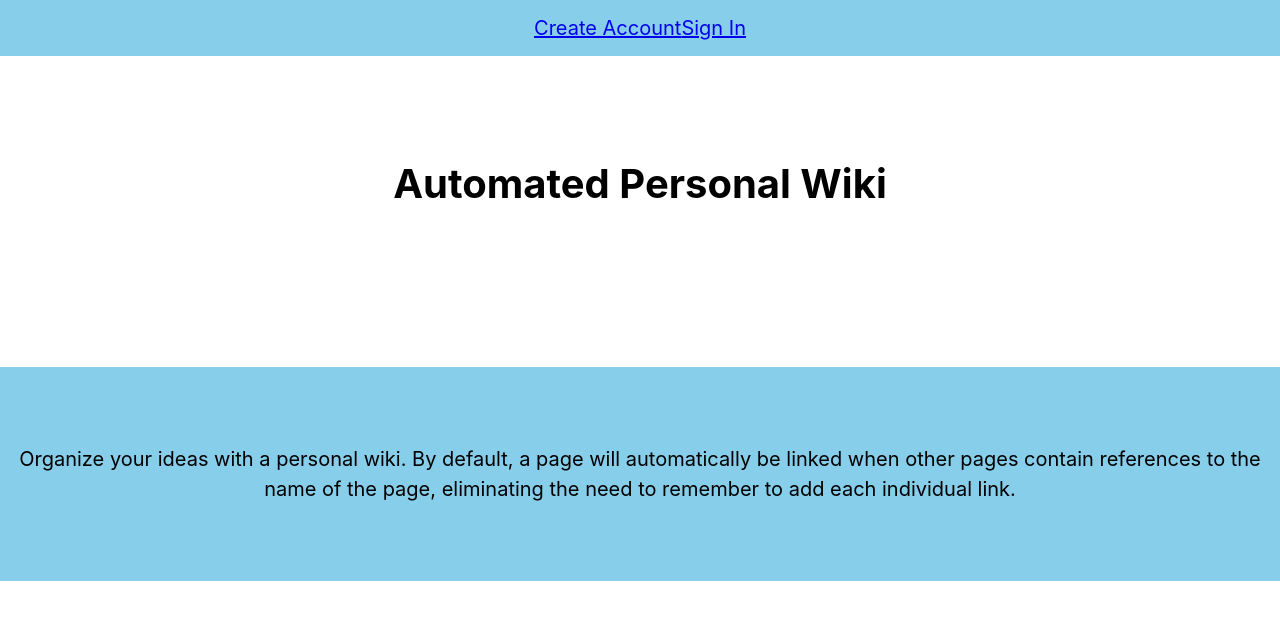
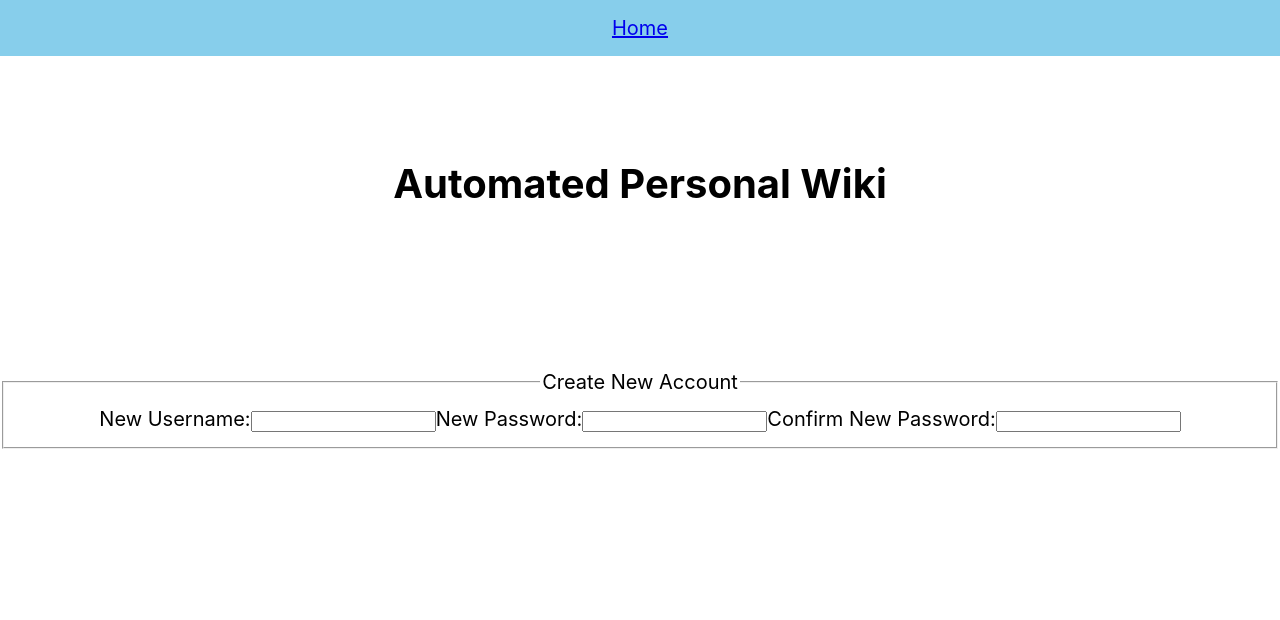
Before and after one commit to davidbolin1016/wiki-client, a React (Create React App) app: page /register in a window 1280 px wide. Shown: the top 620 px of the page. Built offline with nearby package versions, Linux system fonts and the light colour scheme.

Commit message:
made registration page visible

```diff
--- a/src/components/App/App.js
+++ b/src/components/App/App.js
@@ -1,4 +1,5 @@
 import React from 'react';
+import { Route } from 'react-router-dom';
 import LandingPage from '../LandingPage/LandingPage';
 import './App.css';
 import RegistrationPage from '../RegistrationPage/RegistrationPage';
@@ -6,8 +7,8 @@ import RegistrationPage from '../RegistrationPage/RegistrationPage';
 function App() {
   return (
     <>
-      <LandingPage exact path={'/'} />
-      <RegistrationPage path={'/register'} />
+      <Route exact path={'/'} component={LandingPage} />
+      <Route path={'/register'} component={RegistrationPage} />
     </>
   );
 }
--- a/src/components/LandingPage/LandingPage.js
+++ b/src/components/LandingPage/LandingPage.js
@@ -1,4 +1,5 @@
 import React from 'react';
+import {Link} from 'react-router-dom';
 import './LandingPage.css';
 
 export default class LandingPage extends React.Component {
@@ -6,7 +7,7 @@ export default class LandingPage extends React.Component {
     return(
       <>
         <nav role="navigation">
-          <a href="#">Create Account</a>
+          <Link to="/register">Create Account</Link>
           <a href="#">Sign In</a>
         </nav>
         <main role="main">
--- a/src/components/RegistrationPage/RegistrationPage.js
+++ b/src/components/RegistrationPage/RegistrationPage.js
@@ -1,10 +1,31 @@
 import React from 'react';
+import {Link} from 'react-router-dom';
 import './RegistrationPage.css';
 
 export default class RegistrationPage extends React.Component {
   render() {
     return(
-      <div></div>
+      <>
+        <nav role="navigation">
+          <Link to="/">Home</Link>
+        </nav>
+        <main role="main">
+          <header role="banner">
+            Automated Personal Wiki
+          </header>
+          <form>
+            <fieldset>
+              <legend>Create New Account</legend>
+              <label htmlFor="username">New Username:</label>
+              <input type="text" name="username" id="username" />
+              <label htmlFor="password">New Password:</label>
+              <input type="text" name="password" id="password" />
+              <label htmlFor="confirm">Confirm New Password:</label>
+              <input type="text" name="confirm" id="confirm" />
+            </fieldset>
+          </form>
+        </main>
+      </>
     );
   }
 }
```
Also changed, not shown: src/components/RegistrationPage/RegistrationPage.css (line endings or trailing spaces).
